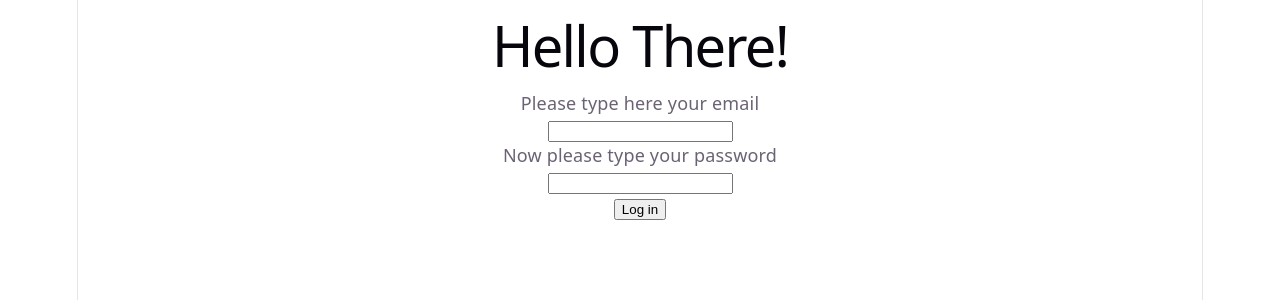
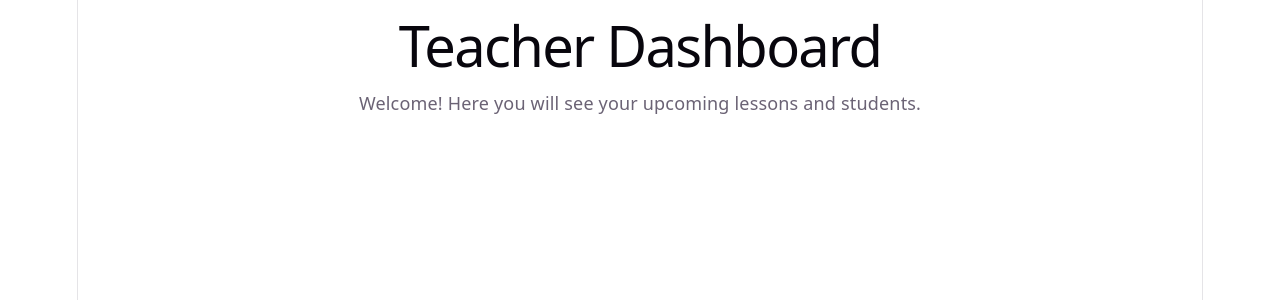
Before and after one commit to omertene/tutor-management-system, a React (Vite) app in the folder frontend/: page /teacher in a window 1280 px wide. Shown: the top 300 px of the page. Built offline with nearby package versions, Linux system fonts and the light colour scheme.

Commit message:
feat: add react-router with role-based navigation on login replace conditional rendering with BrowserRouter; split login/teacher/student into separate route component

```diff
--- a/frontend/package.json
+++ b/frontend/package.json
@@ -11,7 +11,8 @@
   },
   "dependencies": {
     "react": "^19.2.7",
-    "react-dom": "^19.2.7"
+    "react-dom": "^19.2.7",
+    "react-router-dom": "^7.18.2"
   },
   "devDependencies": {
     "@types/node": "^24.13.2",
--- a/frontend/src/App.tsx
+++ b/frontend/src/App.tsx
@@ -1,77 +1,19 @@
-import { useState } from "react";
-
-// backend address, defined once so every fetch call builds off of it
-const API_BASE_URL = "http://localhost:8080";
-
-// shape of what /auth/login returns, matches the backend's LoginResponse exactly
-type LoginResponse = {
-  token: string;
-  userId: number;
-  email: string;
-  role: string;
-};
+import { BrowserRouter, Routes, Route, Navigate } from "react-router-dom";
+import LoginPage from "./pages/LoginPage";
+import TeacherDashboard from "./pages/TeacherDashboard";
+import StudentDashboard from "./pages/StudentDashboard";
 
 function App() {
-  const [email, setEmail] = useState("");
-  const [password, setPassword] = useState("");
-  const [errorMessage, setErrorMessage] = useState("");
-
-  // who is currently logged in - null means nobody is logged in yet,
-  // so this is what decides which screen gets shown below
-  const [currentUser, setCurrentUser] = useState<LoginResponse | null>(null);
-
-  function handleEmailChange(e: React.ChangeEvent<HTMLInputElement>) {
-    setEmail(e.target.value);
-  }
-
-  function handlePasswordChange(e: React.ChangeEvent<HTMLInputElement>) {
-    setPassword(e.target.value);
-  }
-
-  async function handleLogin() {
-    const response = await fetch(`${API_BASE_URL}/auth/login`, {
-      method: "POST",
-      headers: { "Content-Type": "application/json" },
-      body: JSON.stringify({ email, password }),
-    });
-
-    const data = await response.json();
-
-    if (!response.ok) {
-      // backend sent a clean error body, e.g. { message: "Invalid email or password" }
-      setErrorMessage(data.message);
-      return;
-    }
-
-    // success: data is now a real LoginResponse
-    localStorage.setItem("token", data.token);
-    setCurrentUser(data);
-    setErrorMessage("");
-  }
-
-  // nobody logged in yet -> show the login form
-  if (currentUser === null) {
-    return (
-      <div>
-        <h1>Hello There!</h1>
-        <p>Please type here your email</p>
-        <input value={email} onChange={handleEmailChange} />
-        <p>Now please type your password</p>
-        <input type="password" value={password} onChange={handlePasswordChange} />
-        <br />
-        <button onClick={handleLogin}>Log in</button>
-        {errorMessage && <p style={{ color: "red" }}>{errorMessage}</p>}
-      </div>
-    );
-  }
-
-  // logged in as teacher -> generic teacher screen
-  if (currentUser.role === "TEACHER") {
-    return <h1>Welcome, Teacher {currentUser.email}</h1>;
-  }
-
-  // logged in as student -> generic student screen
-  return <h1>Welcome, Student {currentUser.email}</h1>;
+  return (
+    <BrowserRouter>
+      <Routes>
+        <Route path="/login" element={<LoginPage />} />
+        <Route path="/teacher" element={<TeacherDashboard />} />
+        <Route path="/student" element={<StudentDashboard />} />
+        <Route path="*" element={<Navigate to="/login" replace />} />
+      </Routes>
+    </BrowserRouter>
+  );
 }
 
 export default App;
--- /dev/null
+++ b/frontend/src/pages/LoginPage.tsx
@@ -0,0 +1,51 @@
+
+import { useNavigate } from "react-router-dom";
+import { useState } from "react";
+
+const API_BASE_URL = "http://localhost:8080";
+
+function LoginPage() {
+  const navigate = useNavigate();
+  const [email, setEmail] = useState("");
+  const [password, setPassword] = useState("");
+  const [errorMessage, setErrorMessage] = useState("");
+
+  async function handleLogin() {
+    setErrorMessage("");
+    const response = await fetch(`${API_BASE_URL}/auth/login`, {
+      method: "POST",
+      headers: { "Content-Type": "application/json" },
+      body: JSON.stringify({ email, password })
+    });
+
+    if (!response.ok) {
+      const errorData = await response.json();
+      setErrorMessage(errorData.message);
+      return;
+    }
+
+    const data = await response.json();
+    localStorage.setItem("token", data.token);
+    if (data.role === "TEACHER") {
+        navigate("/teacher");
+    } else if (data.role === "STUDENT") {
+        navigate("/student");
+    }
+    console.log(data);
+  }
+
+  return (
+    <div>
+      <h1>Hello! Please Log in</h1>
+      <p>Your email is: </p>
+      <input type="email" value={email} onChange={(e) => setEmail(e.target.value)} />
+      <p>Your password is: </p>
+      <input type="password" value={password} onChange={(e) => setPassword(e.target.value)} />
+      <br />
+      <button onClick={handleLogin}>Log in</button>
+      <p>{errorMessage}</p>
+    </div>
+  );
+}
+
+export default LoginPage;
--- /dev/null
+++ b/frontend/src/pages/StudentDashboard.tsx
@@ -0,0 +1,10 @@
+function StudentDashboard() {
+  return (
+    <div>
+      <h1>Student Dashboard</h1>
+      <p>Welcome! Here you will see your booked lessons.</p>
+    </div>
+  );
+}
+
+export default StudentDashboard;
--- /dev/null
+++ b/frontend/src/pages/TeacherDashboard.tsx
@@ -0,0 +1,10 @@
+function TeacherDashboard() {
+  return (
+    <div>
+      <h1>Teacher Dashboard</h1>
+      <p>Welcome! Here you will see your upcoming lessons and students.</p>
+    </div>
+  );
+}
+
+export default TeacherDashboard;
```
Also changed, not shown: 1 other file (tests, documents, lock files or other folders).
